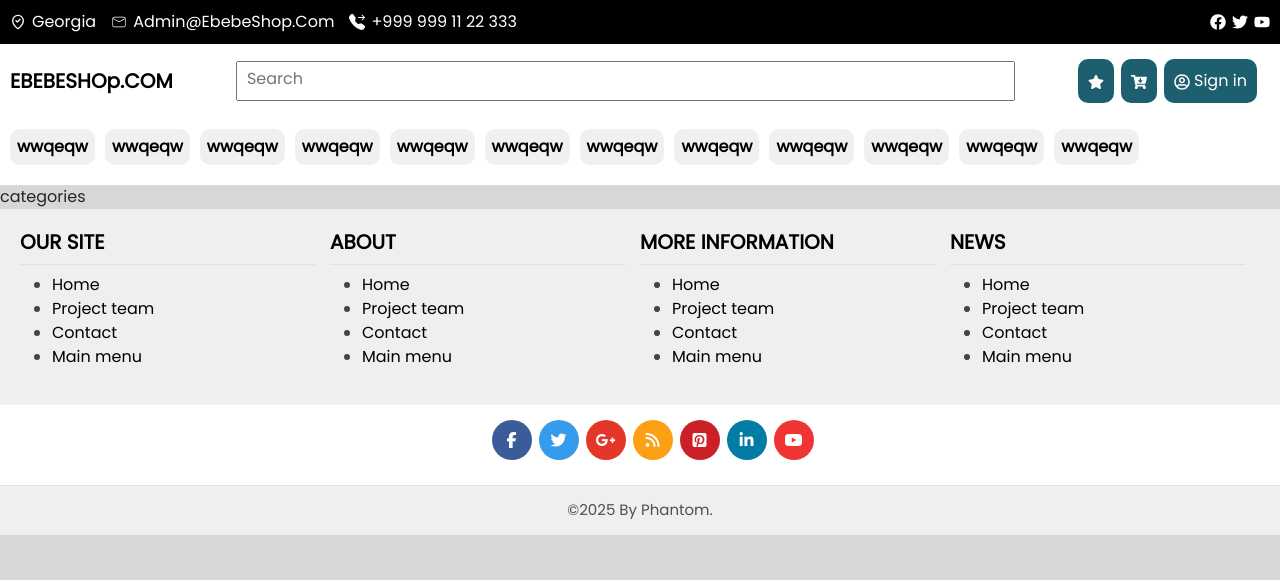
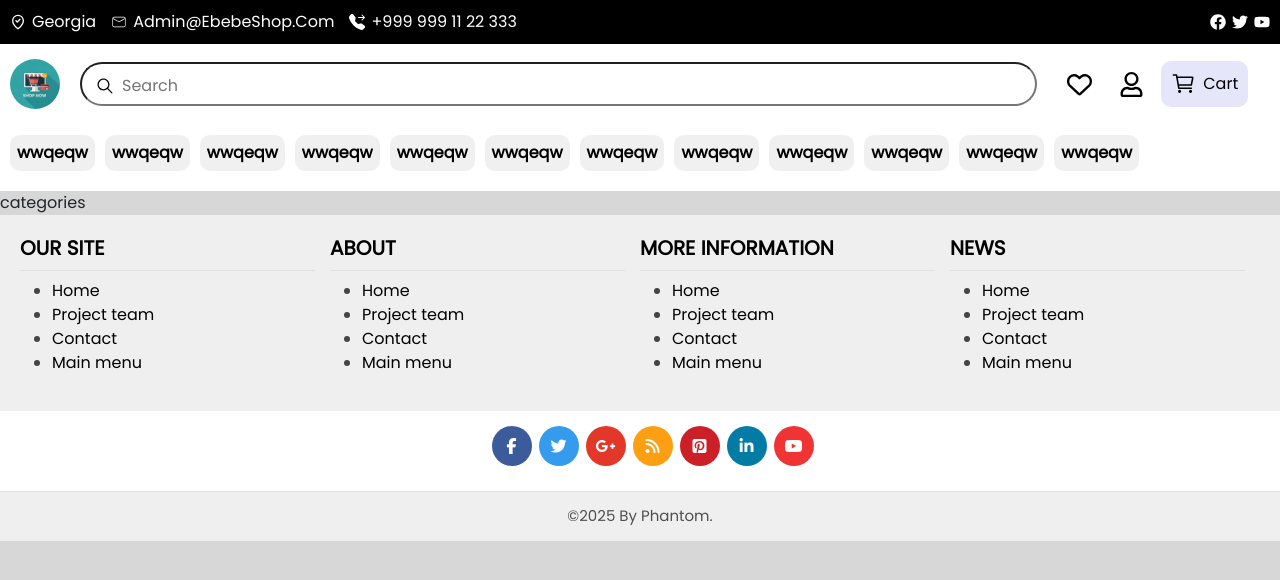
Before and after one commit to GeGuNa/React-e-commerce, a React (Create React App) app: page /categories in a window 1280 px wide. Shown: the top 580 px of the page. Built offline with nearby package versions, Linux system fonts and the light colour scheme.

Commit message:
Reorganized index

```diff
--- a/src/assets/css/App.css
+++ b/src/assets/css/App.css
@@ -533,11 +533,12 @@ width:280px;
 }
 
 .fltext1 {
-	width: 90%;
+	width: 100%;
 	display: block;
 	margin: auto;
-	padding: 5px 10px 0 10px;
+	padding: 8px 10px 10px 10px;
 	height: 40px;
+	border-color:azure;
 }
 
 .fntMS123 {font-weight:bolder;font-size:20px;}
--- a/src/assets/css/Main.css
+++ b/src/assets/css/Main.css
@@ -739,3 +739,38 @@ width:100%;
         grid-template-columns: repeat(4, 1fr);
     }
 }
+
+
+
+
+.BtnsForNav2zq {
+    background: #ffffff;
+    padding: 10px 10px;
+    border-radius: 10px;
+    color: #fff;
+}
+
+.BtnsForNav2zq.awcart {
+    background: lavender;
+    display: flex;
+    align-items: center;
+    gap: 7px;
+}
+
+.fltext13:focus, .fltext13:focus, .fltext13 {
+outline: none;
+height: 44px;
+border-radius: 22px;
+padding: 10px 20px 8px 40px;
+}
+
+
+.Awsrch1 {
+position:relative;
+}
+
+.Awsrch1 > svg {
+position:absolute;
+top: 14px;
+left: 15px;
+}
--- a/src/components/Container.js
+++ b/src/components/Container.js
@@ -5,7 +5,7 @@ import Footer from './Footer.js'
 
 export default function Container({children}){
 
-
+const iconSize = 25;
 
 const Main_category = [
 	{ id: 1, name: "PC Fans", price: "$10", pics: '/cats/ZSo7H5sfNrb4MKx8PxmddZ-1200-80.jpg' },
@@ -140,18 +140,23 @@ const LatestCats = [
 
 
 	<div className="fr_line2">
-
 		<div>
 			<div className="">
-				<div className="fntMS123"> EBEBESHOp.COM</div>
+				<div className="fntMS123"> <img style={{  maxWidth: '50px', borderRadius: '50%'}} src="/images/757a7fa2-2071-44dc-9051-59d4d92fa312.jpeg" alt="zzz"/></div>
 			</div>
 		</div>
 
 
-		<div class="wi2180px">
-			<div>
-				<textarea placeholder="Search" class="fltext1" style={{resize:'none'}}></textarea>
+		<div className="wi2180px">
+			<div className="Awsrch1">
+
+				<svg stroke="currentColor" fill="currentColor" stroke-width="0" viewBox="0 0 512 512" height="20" width="20" xmlns="http://www.w3.org/2000/svg"><path d="M443.5 420.2L336.7 312.4c20.9-26.2 33.5-59.4 33.5-95.5 0-84.5-68.5-153-153.1-153S64 132.5 64 217s68.5 153 153.1 153c36.6 0 70.1-12.8 96.5-34.2l106.1 107.1c3.2 3.4 7.6 5.1 11.9 5.1 4.1 0 8.2-1.5 11.3-4.5 6.6-6.3 6.8-16.7.6-23.3zm-226.4-83.1c-32.1 0-62.3-12.5-85-35.2-22.7-22.7-35.2-52.9-35.2-84.9 0-32.1 12.5-62.3 35.2-84.9 22.7-22.7 52.9-35.2 85-35.2s62.3 12.5 85 35.2c22.7 22.7 35.2 52.9 35.2 84.9 0 32.1-12.5 62.3-35.2 84.9-22.7 22.7-52.9 35.2-85 35.2z"></path></svg>
+
+
+				<input  placeholder="Search" class="fltext13" style={{width:'100%'}}/>
 			</div>
+
+
 		</div>
 
 
@@ -160,17 +165,22 @@ const LatestCats = [
 		<div class="wi280px">
 
 			<div className="hdrlfex1">
-				<Link class="hdrbtns" to="/"><svg stroke="currentColor" fill="#fff" stroke-width="0" viewBox="0 0 576 512" height="1em" width="1em" xmlns="http://www.w3.org/2000/svg"><path d="M259.3 17.8L194 150.2 47.9 171.5c-26.2 3.8-36.7 36.1-17.7 54.6l105.7 103-25 145.5c-4.5 26.3 23.2 46 46.4 33.7L288 439.6l130.7 68.7c23.2 12.2 50.9-7.4 46.4-33.7l-25-145.5 105.7-103c19-18.5 8.5-50.8-17.7-54.6L382 150.2 316.7 17.8c-11.7-23.6-45.6-23.9-57.4 0z"></path></svg>
-			 </Link>
 
 
 
-				<Link class="hdrbtns" to="/"><svg stroke="currentColor" fill="#fff" stroke-width="0" viewBox="0 0 576 512" height="1em" width="1em" xmlns="http://www.w3.org/2000/svg"><path d="M504.717 320H211.572l6.545 32h268.418c15.401 0 26.816 14.301 23.403 29.319l-5.517 24.276C523.112 414.668 536 433.828 536 456c0 31.202-25.519 56.444-56.824 55.994-29.823-.429-54.35-24.631-55.155-54.447-.44-16.287 6.085-31.049 16.803-41.548H231.176C241.553 426.165 248 440.326 248 456c0 31.813-26.528 57.431-58.67 55.938-28.54-1.325-51.751-24.385-53.251-52.917-1.158-22.034 10.436-41.455 28.051-51.586L93.883 64H24C10.745 64 0 53.255 0 40V24C0 10.745 10.745 0 24 0h102.529c11.401 0 21.228 8.021 23.513 19.19L159.208 64H551.99c15.401 0 26.816 14.301 23.403 29.319l-47.273 208C525.637 312.246 515.923 320 504.717 320zM403.029 192H360v-60c0-6.627-5.373-12-12-12h-24c-6.627 0-12 5.373-12 12v60h-43.029c-10.691 0-16.045 12.926-8.485 20.485l67.029 67.029c4.686 4.686 12.284 4.686 16.971 0l67.029-67.029c7.559-7.559 2.205-20.485-8.486-20.485z"></path></svg> </Link>
+				<Link class="BtnsForNav2zq" to="/"> <svg stroke="currentColor" fill="currentColor" stroke-width="0" viewBox="0 0 512 512" height={iconSize} width={iconSize} xmlns="http://www.w3.org/2000/svg"><path d="M225.8 468.2l-2.5-2.3L48.1 303.2C17.4 274.7 0 234.7 0 192.8l0-3.3c0-70.4 50-130.8 119.2-144C158.6 37.9 198.9 47 231 69.6c9 6.4 17.4 13.8 25 22.3c4.2-4.8 8.7-9.2 13.5-13.3c3.7-3.2 7.5-6.2 11.5-9c0 0 0 0 0 0C313.1 47 353.4 37.9 392.8 45.4C462 58.6 512 119.1 512 189.5l0 3.3c0 41.9-17.4 81.9-48.1 110.4L288.7 465.9l-2.5 2.3c-8.2 7.6-19 11.9-30.2 11.9s-22-4.2-30.2-11.9zM239.1 145c-.4-.3-.7-.7-1-1.1l-17.8-20-.1-.1s0 0 0 0c-23.1-25.9-58-37.7-92-31.2C81.6 101.5 48 142.1 48 189.5l0 3.3c0 28.5 11.9 55.8 32.8 75.2L256 430.7 431.2 268c20.9-19.4 32.8-46.7 32.8-75.2l0-3.3c0-47.3-33.6-88-80.1-96.9c-34-6.5-69 5.4-92 31.2c0 0 0 0-.1 .1s0 0-.1 .1l-17.8 20c-.3 .4-.7 .7-1 1.1c-4.5 4.5-10.6 7-16.9 7s-12.4-2.5-16.9-7z"></path></svg></Link>
 
-				<Link class="hdrbtns" to="/"><svg stroke="currentColor" fill="#fff" stroke-width="0" viewBox="0 0 496 512" height="1em" width="1em" xmlns="http://www.w3.org/2000/svg"><path d="M248 104c-53 0-96 43-96 96s43 96 96 96 96-43 96-96-43-96-96-96zm0 144c-26.5 0-48-21.5-48-48s21.5-48 48-48 48 21.5 48 48-21.5 48-48 48zm0-240C111 8 0 119 0 256s111 248 248 248 248-111 248-248S385 8 248 8zm0 448c-49.7 0-95.1-18.3-130.1-48.4 14.9-23 40.4-38.6 69.6-39.5 20.8 6.4 40.6 9.6 60.5 9.6s39.7-3.1 60.5-9.6c29.2 1 54.7 16.5 69.6 39.5-35 30.1-80.4 48.4-130.1 48.4zm162.7-84.1c-24.4-31.4-62.1-51.9-105.1-51.9-10.2 0-26 9.6-57.6 9.6-31.5 0-47.4-9.6-57.6-9.6-42.9 0-80.6 20.5-105.1 51.9C61.9 339.2 48 299.2 48 256c0-110.3 89.7-200 200-200s200 89.7 200 200c0 43.2-13.9 83.2-37.3 115.9z"></path></svg> Sign in</Link>
+				<Link class="BtnsForNav2zq" to="/">	<svg stroke="currentColor" fill="currentColor" stroke-width="0" viewBox="0 0 448 512" height={iconSize} width={iconSize} xmlns="http://www.w3.org/2000/svg"><path d="M313.6 304c-28.7 0-42.5 16-89.6 16-47.1 0-60.8-16-89.6-16C60.2 304 0 364.2 0 438.4V464c0 26.5 21.5 48 48 48h352c26.5 0 48-21.5 48-48v-25.6c0-74.2-60.2-134.4-134.4-134.4zM400 464H48v-25.6c0-47.6 38.8-86.4 86.4-86.4 14.6 0 38.3 16 89.6 16 51.7 0 74.9-16 89.6-16 47.6 0 86.4 38.8 86.4 86.4V464zM224 288c79.5 0 144-64.5 144-144S303.5 0 224 0 80 64.5 80 144s64.5 144 144 144zm0-240c52.9 0 96 43.1 96 96s-43.1 96-96 96-96-43.1-96-96 43.1-96 96-96z"></path></svg> </Link>
+
+
+	<Link class="BtnsForNav2zq awcart" to="/">
 
 
 
+		<svg stroke="currentColor" fill="currentColor" stroke-width="0" viewBox="0 0 512 512" height={iconSize} width={iconSize} xmlns="http://www.w3.org/2000/svg"><circle cx="176" cy="416" r="16" fill="none" stroke-linecap="round" stroke-linejoin="round" stroke-width="32"></circle><circle cx="400" cy="416" r="16" fill="none" stroke-linecap="round" stroke-linejoin="round" stroke-width="32"></circle><path fill="none" stroke-linecap="round" stroke-linejoin="round" stroke-width="32" d="M48 80h64l48 272h256"></path><path fill="none" stroke-linecap="round" stroke-linejoin="round" stroke-width="32" d="M160 288h249.44a8 8 0 0 0 7.85-6.43l28.8-144a8 8 0 0 0-7.85-9.57H128"></path></svg> Cart
+
+
+</Link>
 		</div>
 		</div>
 
```
Also changed, not shown: public/images/757a7fa2-2071-44dc-9051-59d4d92fa312.jpeg (added).
